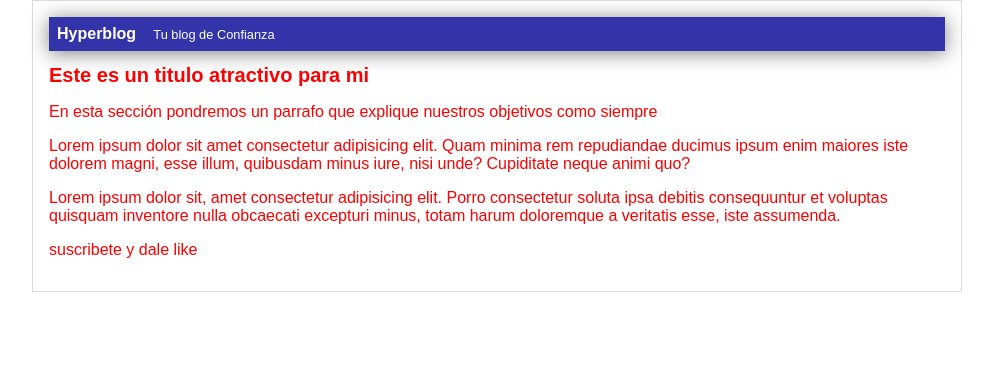
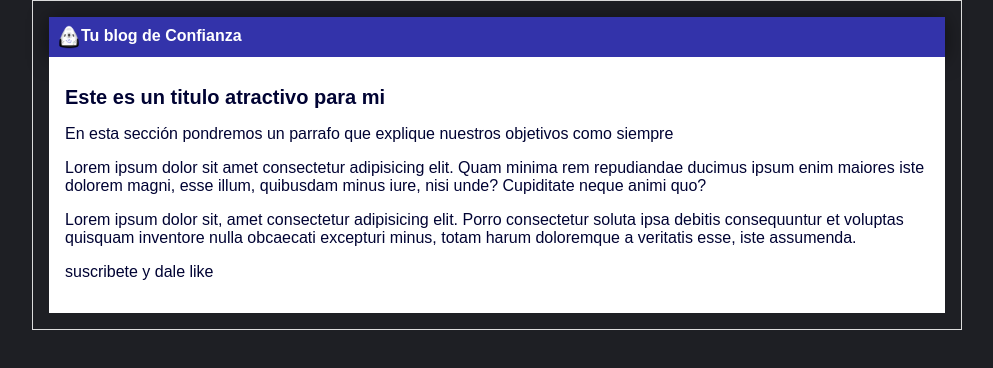
Before and after one commit to romzc/hyperBlog, a plain HTML site: page index.html in a window 1280 px wide. Shown: the whole page, without its empty margins (143-1136 px from the left). Drawn offline with Linux system fonts and the light colour scheme.

Commit message:
cambios en el color de fondo, logo y mejor color de header

```diff
--- a/css/style.css
+++ b/css/style.css
@@ -1,5 +1,6 @@
 body {
-	color: red;
+	background-color: #1e1f24;
+	color: 333;
 	text-align: center;
 	font-size: 16px;
 	margin: 0;
@@ -14,6 +15,11 @@ body {
 	font-weight: bold;
 	margin: 0;
 	padding: 0.5em;
+}
+
+#cabecera #logo {
+	width: 24px;
+	vertical-align: middle;
 }
 
 #cabecera #tagline {
@@ -33,3 +39,8 @@ body {
 #container h1 {
 	font-size: 20px;
 }
+
+#post {
+	background: white;
+	padding: 1em;
+}
--- a/index.html
+++ b/index.html
@@ -6,6 +6,7 @@
 	<body>
 		<div id="container">
 			<div id="cabecera">
+				<img id="logo" src="./images/dragon.webp"
 				Hyperblog
 				<span id="tagline">Tu blog de Confianza</span>
 			</div>
```
